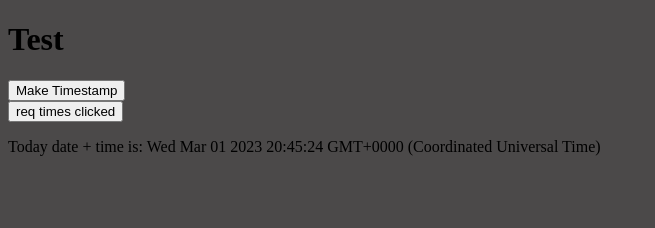
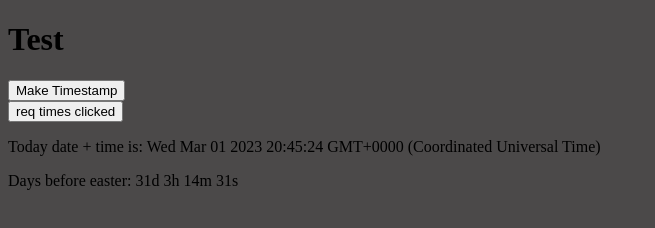
Before and after one commit to Danjie3000/time, a website: page web/time/time.html in a window 1280 px wide. Shown: the whole page, without its empty margins (0-655 px from the left). Drawn offline with Linux system fonts and the light colour scheme; no server answers.

Commit message:
countdown added

```diff
--- a/app.js
+++ b/app.js
@@ -60,7 +60,7 @@ app.get('/api/clicked', (req, res) => {
     res.send({data: clicked})
 });
 
-app.post('/api/clicked', (req, res) => {
+app.put('/api/clicked', (req, res) => {
     res.send({data: ++clicked})
 });
 // API
--- a/web/time/time.html
+++ b/web/time/time.html
@@ -21,6 +21,10 @@
         Today date + time is: <span id = 'datetime-p'></span>
     </p>
 
+    <p>
+        Days before easter: <span id = 'countdown-p'></span>
+    </p>
+
 </body>
 
         <!-- <script src="/web/time/time.js"></script> -->
@@ -29,10 +33,11 @@
     const clickedBtn = document.getElementById('clicked-btn');
     const clickedTxt = document.getElementById('clicked-txt');
     const dateTime = document.getElementById('datetime-p')
+    const countDownDate = new Date("April 2, 2023 00:00:00").getTime();
 
     clickedBtn.addEventListener('click', async(e) => {
         await fetch('/api/clicked', {
-            method: 'PUT'
+            method: 'PUT',
         });
         displayClicked();
     });
@@ -53,6 +58,22 @@
 
     const date = new Date();
     document.getElementById('datetime-p').innerHTML = date;
+
+    const x = setInterval(function() {
+        const now = new Date().getTime();
+        const distance = countDownDate - now;
+        const days = Math.floor(distance / (1000 * 60 * 60 * 24));
+        const hours = Math.floor((distance % (1000 * 60 * 60 * 24)) / (1000 * 60 * 60));
+        const minutes = Math.floor((distance % (1000 * 60 * 60)) / (1000 * 60));
+        const seconds = Math.floor((distance % (1000 * 60)) / 1000);
+        document.getElementById("countdown-p").innerHTML = days + "d " + hours + "h "
+        + minutes + "m " + seconds + "s ";
+        if (distance < 0) {
+            clearInterval(x);
+            document.getElementById("countdown-p").innerHTML = "EXPIRED";
+        }
+    }, 1000);
+
     </script>
 
 </html>
```
Also changed, not shown: web/landingpage/landingpage.css (deleted), web/landingpage/landingpage.html (deleted), web/landingpage/landingpage.js (deleted), web/visitors/visitors.html (deleted), web/visitors/visitors.js (deleted).
